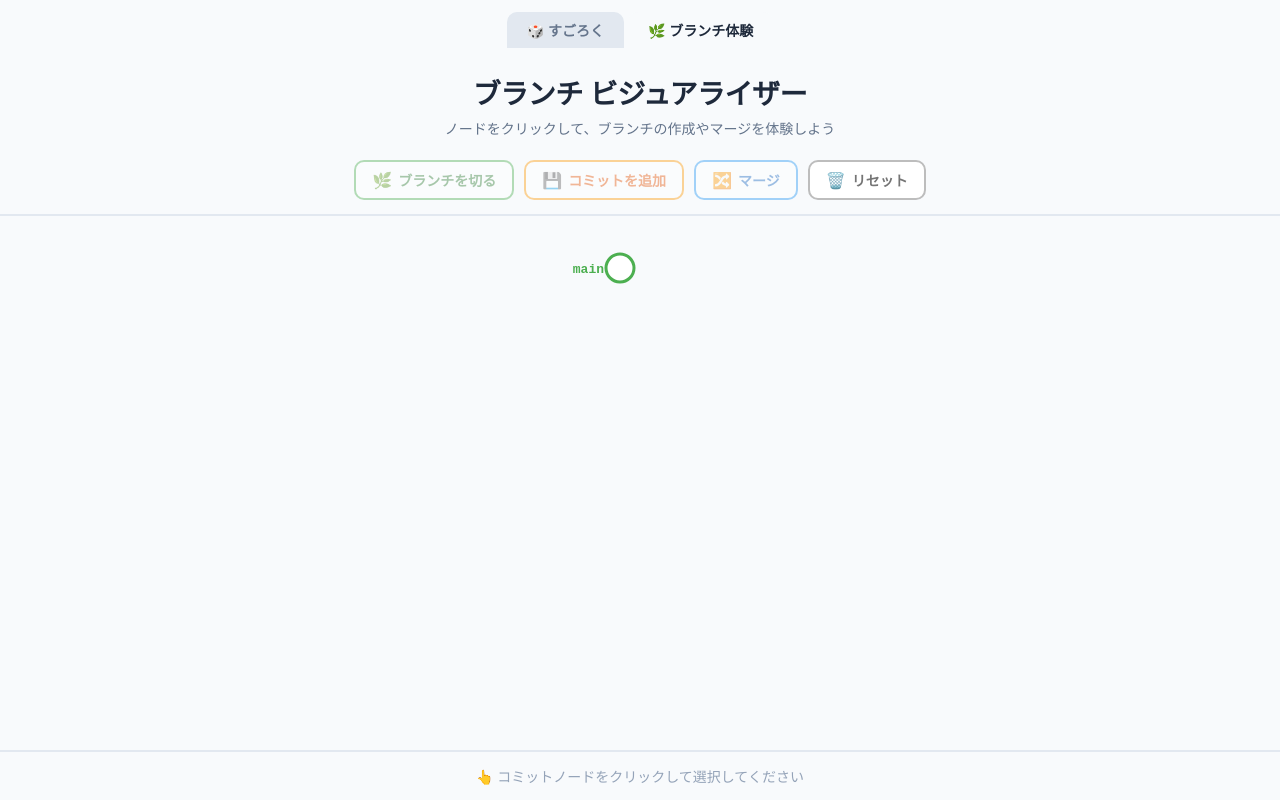
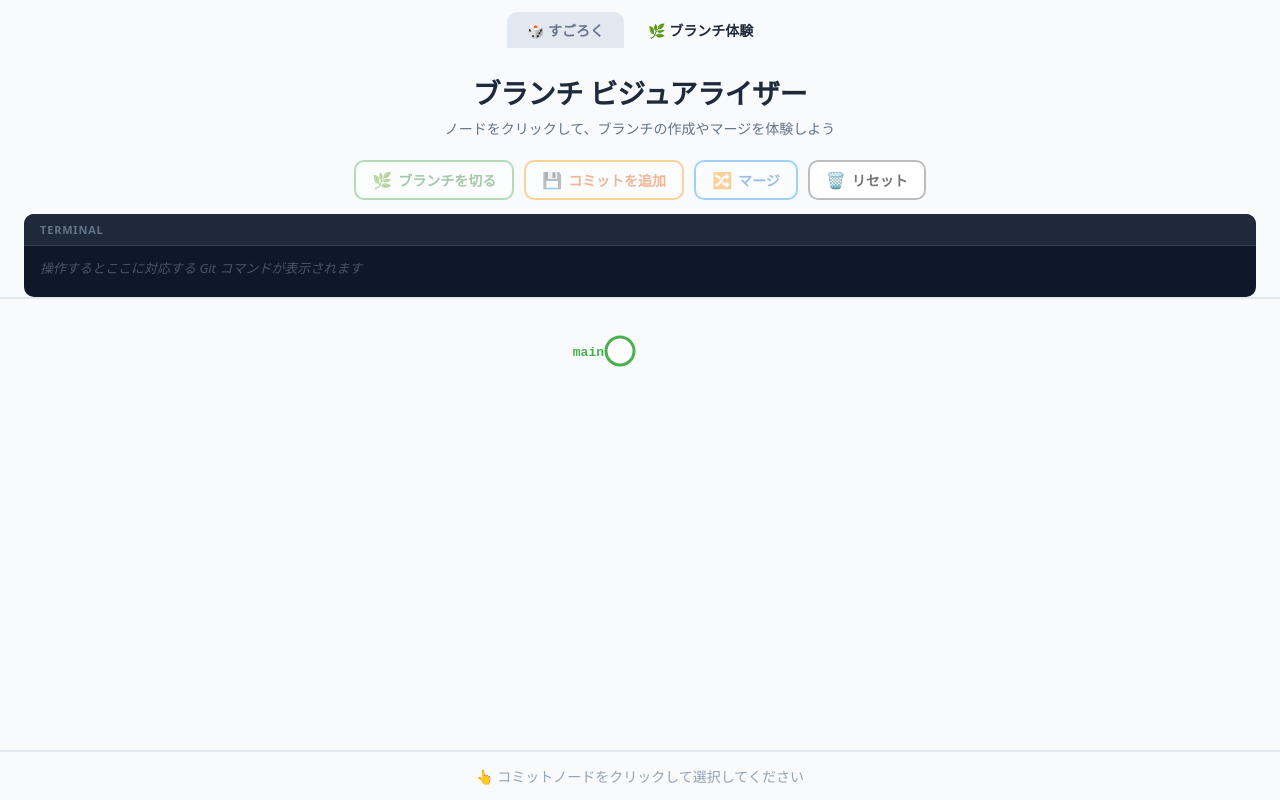
Before and after one commit to toru-toruto/GithubTutorial, a React (Vite) app: page / in a window 1280 px wide. Both pictures are taken after a click on the button "🌿 ブランチ体験". Built offline with nearby package versions, Linux system fonts and the light colour scheme.

Commit message:
feat: command log

```diff
--- a/src/components/BranchPage.css
+++ b/src/components/BranchPage.css
@@ -122,6 +122,77 @@
 .bp-merge-opt:hover {
   background: var(--merge-color);
   color: #fff;
+}
+
+/* ---------- command log ---------- */
+.bp-cmdlog {
+  flex-shrink: 0;
+  margin: 0 24px;
+  border-radius: 10px;
+  background: #0f172a;
+  overflow: hidden;
+}
+
+.bp-cmdlog-title {
+  margin: 0;
+  padding: 8px 16px;
+  font-size: 11px;
+  font-weight: 700;
+  text-transform: uppercase;
+  letter-spacing: 0.8px;
+  color: #64748b;
+  background: #1e293b;
+  border-bottom: 1px solid #334155;
+}
+
+.bp-cmdlog-body {
+  padding: 12px 16px;
+  max-height: 140px;
+  overflow-y: auto;
+  display: flex;
+  flex-direction: column;
+  gap: 8px;
+}
+
+.bp-cmdlog-empty {
+  color: #475569;
+  font-size: 13px;
+  font-style: italic;
+}
+
+.bp-cmdlog-entry {
+  display: flex;
+  flex-direction: column;
+  gap: 2px;
+  padding-bottom: 8px;
+  border-bottom: 1px solid #1e293b;
+}
+
+.bp-cmdlog-entry:last-of-type {
+  border-bottom: none;
+  padding-bottom: 0;
+}
+
+.bp-cmdlog-line {
+  display: flex;
+  align-items: baseline;
+  gap: 8px;
+  font-size: 14px;
+  line-height: 1.7;
+}
+
+.bp-cmdlog-prompt {
+  color: #22d3ee;
+  font-family: "SF Mono", "Cascadia Code", "Fira Code", ui-monospace, monospace;
+  font-weight: 700;
+  flex-shrink: 0;
+  user-select: none;
+}
+
+.bp-cmdlog-line code {
+  font-family: "SF Mono", "Cascadia Code", "Fira Code", ui-monospace, monospace;
+  color: #e2e8f0;
+  font-size: 14px;
 }
 
 /* ---------- graph ---------- */
@@ -299,4 +370,16 @@
     padding: 6px 12px;
     font-size: 13px;
   }
+
+  .bp-cmdlog {
+    margin: 0 12px;
+  }
+
+  .bp-cmdlog-body {
+    max-height: 110px;
+  }
+
+  .bp-cmdlog-line code {
+    font-size: 13px;
+  }
 }
--- a/src/components/BranchPage.tsx
+++ b/src/components/BranchPage.tsx
@@ -1,4 +1,4 @@
-import { useState, useCallback } from "react";
+import { useState, useCallback, useRef, useEffect } from "react";
 import "./BranchPage.css";
 
 interface Commit {
@@ -6,6 +6,11 @@ interface Commit {
   branch: string;
   parentIds: string[];
   order: number;
+}
+
+interface CmdLog {
+  id: number;
+  lines: string[];
 }
 
 const BRANCH_COLORS = [
@@ -56,8 +61,23 @@ export default function BranchPage() {
   const [selectedId, setSelectedId] = useState<string | null>(null);
   const [mergeMode, setMergeMode] = useState(false);
   const [nextOrder, setNextOrder] = useState(1);
+  const [cmdLogs, setCmdLogs] = useState<CmdLog[]>([]);
+  const [logIdSeq, setLogIdSeq] = useState(0);
+  const logEndRef = useRef<HTMLDivElement>(null);
 
   const selected = commits.find((c) => c.id === selectedId) ?? null;
+
+  const pushLog = (lines: string[]) => {
+    setLogIdSeq((prev) => {
+      const newId = prev + 1;
+      setCmdLogs((logs) => [...logs, { id: newId, lines }]);
+      return newId;
+    });
+  };
+
+  useEffect(() => {
+    logEndRef.current?.scrollIntoView({ behavior: "smooth" });
+  }, [cmdLogs]);
 
   const colorOf = (branch: string) =>
     BRANCH_COLORS[branches.indexOf(branch) % BRANCH_COLORS.length];
@@ -90,6 +110,10 @@ export default function BranchPage() {
     setNextOrder((n) => n + 1);
     setSelectedId(nc.id);
     setMergeMode(false);
+    pushLog([
+      `git switch ${selected.branch}`,
+      `git switch -c ${name}`,
+    ]);
   };
 
   const handleCommit = () => {
@@ -106,6 +130,11 @@ export default function BranchPage() {
     setNextOrder((n) => n + 1);
     setSelectedId(nc.id);
     setMergeMode(false);
+    pushLog([
+      `git switch ${selected.branch}`,
+      "git add .",
+      `git commit -m "${selected.branch}: 変更内容の説明"`,
+    ]);
   };
 
   const handleMerge = (sourceBranch: string) => {
@@ -123,6 +152,10 @@ export default function BranchPage() {
     setNextOrder((n) => n + 1);
     setMergeMode(false);
     setSelectedId(mc.id);
+    pushLog([
+      `git switch ${selected.branch}`,
+      `git merge ${sourceBranch}`,
+    ]);
   };
 
   const handleReset = () => {
@@ -132,6 +165,7 @@ export default function BranchPage() {
     setSelectedId(null);
     setMergeMode(false);
     setNextOrder(1);
+    setCmdLogs([]);
   };
 
   /* --- layout --- */
@@ -218,6 +252,29 @@ export default function BranchPage() {
           </div>
         </div>
       )}
+
+      {/* command log */}
+      <div className="bp-cmdlog">
+        <h3 className="bp-cmdlog-title">Terminal</h3>
+        <div className="bp-cmdlog-body">
+          {cmdLogs.length === 0 && (
+            <span className="bp-cmdlog-empty">
+              操作するとここに対応する Git コマンドが表示されます
+            </span>
+          )}
+          {cmdLogs.map((log) => (
+            <div key={log.id} className="bp-cmdlog-entry">
+              {log.lines.map((line, i) => (
+                <div key={i} className="bp-cmdlog-line">
+                  <span className="bp-cmdlog-prompt">$</span>
+                  <code>{line}</code>
+                </div>
+              ))}
+            </div>
+          ))}
+          <div ref={logEndRef} />
+        </div>
+      </div>
 
       {/* graph */}
       <div className="bp-graph-wrap">
```
